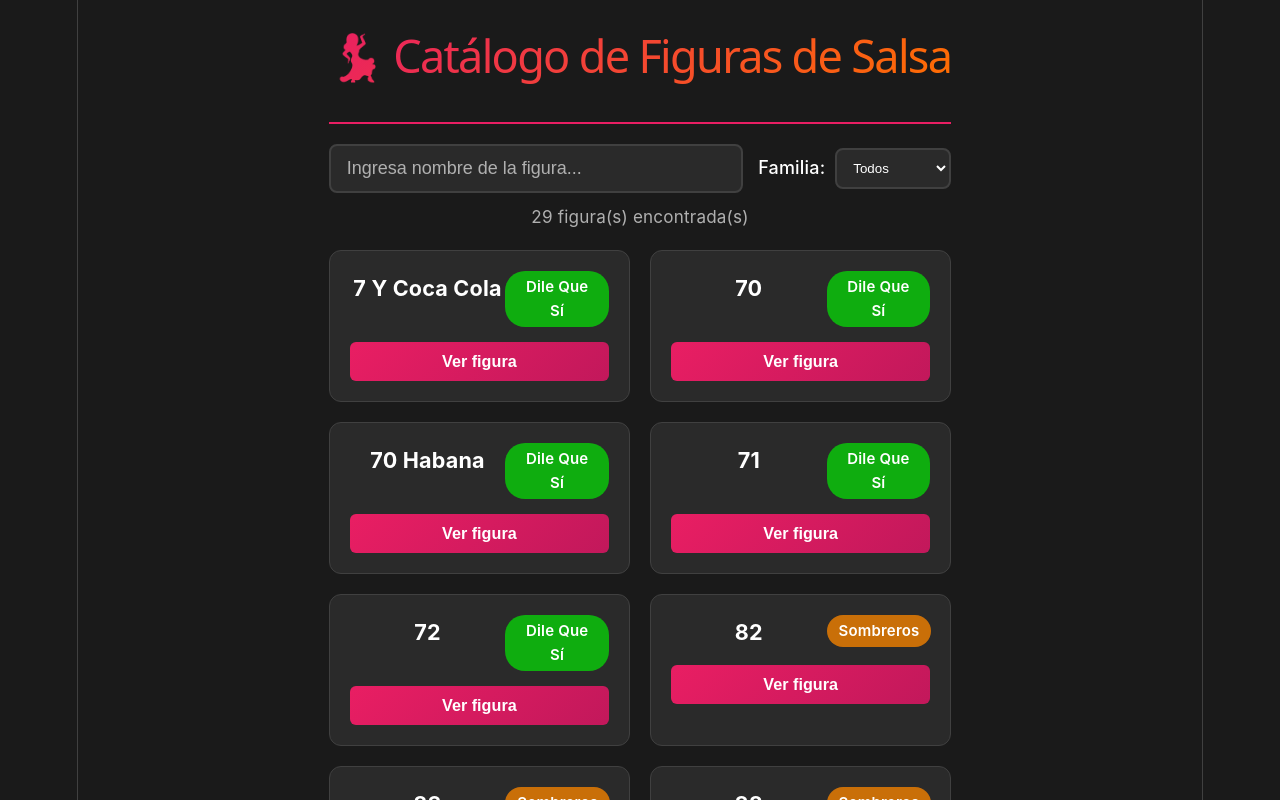
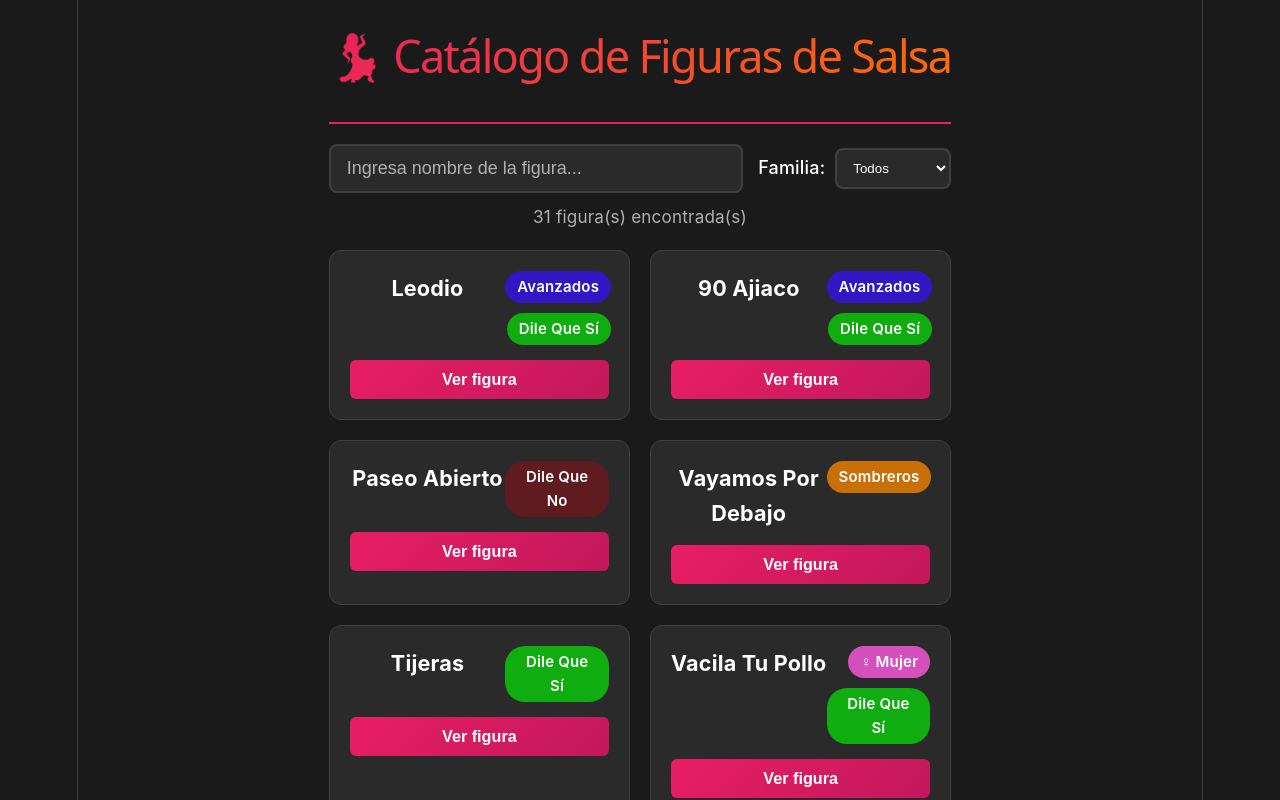
Before and after one commit to Magux14/salsero, a React (Vite) app: page / in a window 1280 px wide. Shown: the top 800 px of the page. Built offline with nearby package versions, Linux system fonts and the light colour scheme.

Commit message:
update: 2 nuevas vueltas fix: se ordean por las mas nuevas

```diff
--- a/src/App.css
+++ b/src/App.css
@@ -196,6 +196,11 @@ body {
 
 .family-badge--woman{
   background-color: rgb(211, 80, 189);
+  align-self: flex-end;
+}
+
+.family-badge--advanced{
+  background-color: rgb(49, 23, 196);
   align-self: flex-end;
 }
 
--- a/src/App.jsx
+++ b/src/App.jsx
@@ -14,7 +14,7 @@ function App() {
     switch (family) {
       case 'dile que sí':
         return 'dile-que-si'; break;
-         case 'dile que no':
+      case 'dile que no':
         return 'dile-que-no'; break;
       default:
         return family;
@@ -31,7 +31,7 @@ function App() {
         fig.steps.some(step => step.toLowerCase().includes(search.toLowerCase()))
       const matchesFamily = filterFamily === 'todos' || fig.family === filterFamily
       return matchesSearch && matchesFamily
-    }).sort((a, b) => a.name.localeCompare(b.name))
+    }).sort((a, b) => b.id - a.id);
   }, [search, filterFamily])
 
 
--- a/src/FigureCard.jsx
+++ b/src/FigureCard.jsx
@@ -6,6 +6,10 @@ export default function FigureCard({ figure, onSelect }) {
       <div className="card-header">
         <h3>{figure.name}</h3>
         <div className="family-badge-container">
+          {
+            figure.advanced &&
+            <small className={`family-badge family-badge--advanced`}>Avanzados</small>
+          }
           {
             figure.womanKnowledge &&
             <small className={`family-badge family-badge--woman`}>♀ Mujer</small>
--- a/src/FigureModal.jsx
+++ b/src/FigureModal.jsx
@@ -10,15 +10,19 @@ export default function FigureModal({ figure, onClose }) {
           <h2>{figure.name}</h2>
           <div className="family-badge-container">
             {
+              figure.advanced &&
+              <small className={`family-badge family-badge--advanced`}>Avanzados</small>
+            }
+            {
               figure.womanKnowledge &&
               <small className={`family-badge family-badge--woman`}>♀ Mujer</small>
             }
             <small className={`family-badge family-badge--${figure.cssFamily}`}>{figure.family}</small>
           </div>
-           {
-              figure.womanKnowledge &&
-              <small>La mujer debe hacer un paso por su cuenta</small>
-            }
+          {
+            figure.womanKnowledge &&
+            <small>La mujer debe hacer un paso por su cuenta</small>
+          }
         </div>
 
 
--- a/src/data.js
+++ b/src/data.js
@@ -479,7 +479,7 @@ export const figures = [
       'terminas con una finalización de sombrero',
     ]
   },
-    {
+  {
     id: 29,
     name: 'paseo abierto',
     family: 'dile que no',
@@ -491,4 +491,42 @@ export const figures = [
       'mientras ella está pasando y girando var a cambiar mano para que ahora tu estés agarrando su mano derecha con tu mano izquierda',
     ]
   },
+  {
+    id: 30,
+    name: '90 ajiaco',
+    family: 'dile que sí',
+    advanced: true,
+    video: './videos/90 ajiaco.mp4',
+    steps: [
+      'Haces un 70 caminado',
+      'enchuflas para que queden viendose de frente',
+      'levantas tu mano izquierda (que está agarrando su mano derecha) y caminas para pasar por debajo su brazo',
+      'ya que pasaste mirando hacia el mismo lugar vas a bajar tu man izquierda para hacerte a ti mismo manita de puerco (tu mano izquierda quedará en tu espalda)',
+      'bajarás tu torso y girarás hacia la derecha hasta pasar por debajo de su brazo',
+      'cuando ya pases levantarás tu brazo derecho y con mucho CUIDADO vas a poner tu mano derecha atrás de tu cabeza para posteriormente insertar tu codo derecho en el antebrazo de la chica',
+      'giran los 2 en esa misma posición de enganchamiento',
+      'quitas codo, te la llevas a rodeo por tu izquierda con la mano derecha',
+      'enchuflas',
+      'hace un randem (como final de kentucky)',
+      'le dices que no',
+    ]
+  },
+  {
+    id: 31,
+    name: 'leodio',
+    family: 'dile que sí',
+    video: './videos/leodio.mp4',
+    advanced: true,
+    steps: [
+      'Haces un 70 caminado',
+      'hace sun randem tu mano ziquierda arriba para terminar viendo en la dirección opuesta abrazados (ella te está abrazando por detrás',
+      'subes mano izquierda y la pasas a tu espalda como manita de puerco',
+      'con MUCHO CUIDADO levantas mano derecha, la pegas a tu cabeza mientras giras a la derecha para posteriormente insertar tu codo derecho en el antebrazo de la chica',
+      'giran los 2 en esa misma posición de enganchamiento',
+      'quitas codo, te la llevas a rodeo por tu izquierda con la mano derecha',
+      'enchuflas',
+      'hace un randem (como final de kentucky)',
+      'le dices que no',
+    ]
+  },
 ];
```
Also changed, not shown: 8 other files (tests, documents, lock files or other folders).
